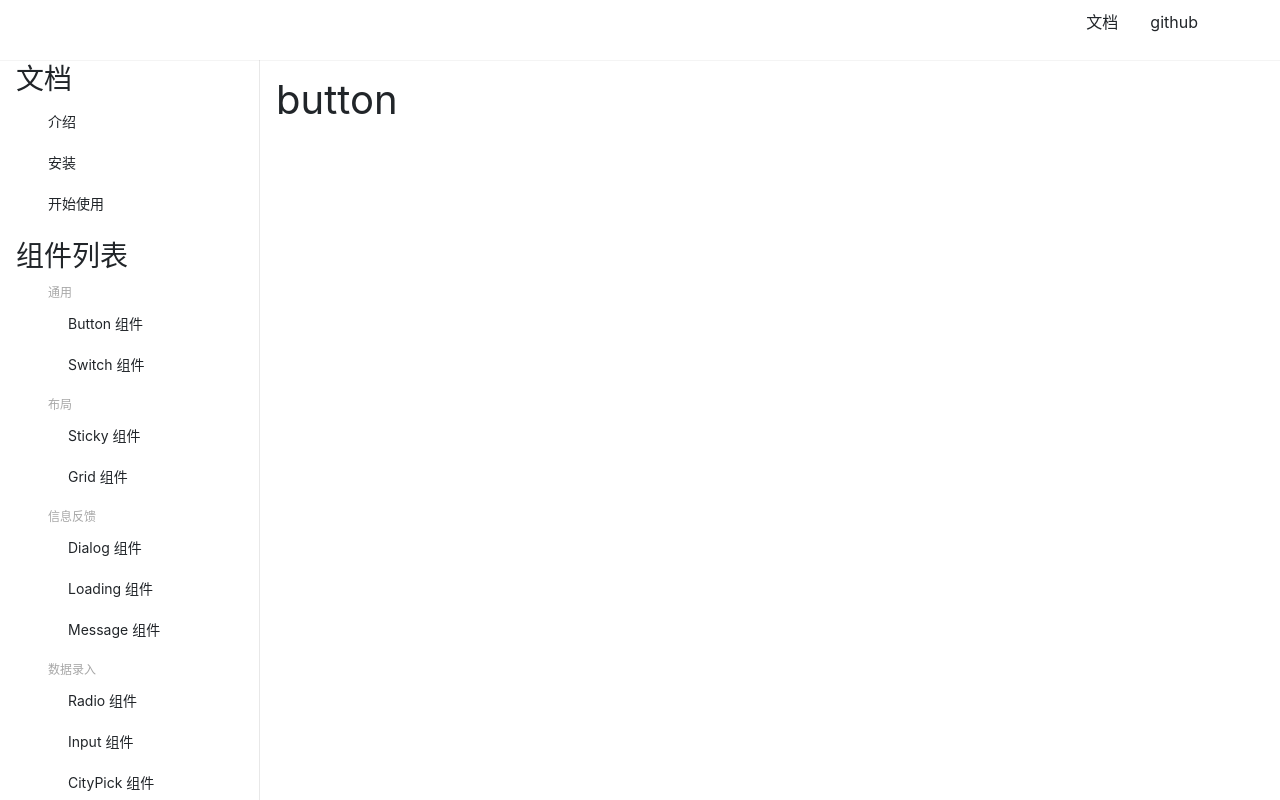
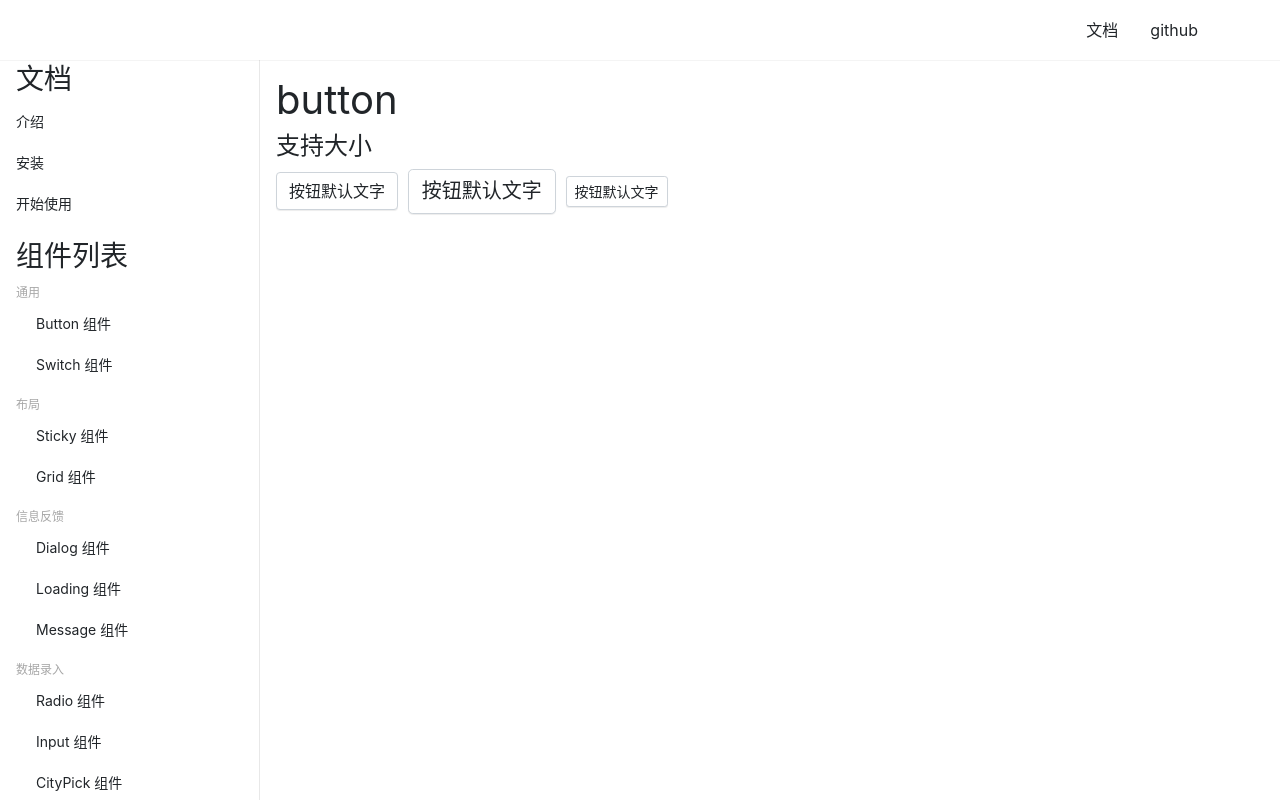
Before and after one commit to cqhaisenbao/zero-ui-uat, a React (Create React App) app: page /doc/button in a window 1280 px wide. Built offline with nearby package versions, Linux system fonts and the light colour scheme.

Commit message:
优化一波样式

```diff
--- a/public/index.html
+++ b/public/index.html
@@ -5,7 +5,7 @@
     <link rel="icon" href="%PUBLIC_URL%/favicon.ico"/>
     <meta name="viewport" content="width=device-width, initial-scale=1"/>
     <meta name="theme-color" content="#000000"/>
-    <script src="//at.alicdn.com/t/font_2704630_9gr1hs287yb.js"></script>
+    <script src="//at.alicdn.com/t/font_2704630_b1i8su3y4ht.js"></script>
     <meta
             name="description"
             content="Web site created using create-react-app"
--- a/src/components/Button/Button.tsx
+++ b/src/components/Button/Button.tsx
@@ -1,10 +1,7 @@
 import React, {AnchorHTMLAttributes, ButtonHTMLAttributes, FC} from 'react';
 import classNames from 'classnames';
 
-export enum ButtonSize {
-    Large = 'lg',
-    Small = 'sm'
-}
+export type ButtonSize = 'lg' | 'sm'
 
 export type ButtonType = 'primary' | 'default' | 'danger' | 'link'
 
@@ -49,6 +46,7 @@ export const Button: FC<ButtonProps> = (props) => {
 
 Button.defaultProps = {
     disabled: false,
+    children: '按钮默认文字',
     btnType: 'default'
 };
 
--- a/src/styles/_variables.scss
+++ b/src/styles/_variables.scss
@@ -189,8 +189,8 @@ $btn-padding-y-sm: 0.25rem !default;
 $btn-padding-x-sm: 0.5rem !default;
 $btn-font-size-sm: $font-size-sm !default;
 
-$btn-padding-y-lg: 0.5rem !default;
-$btn-padding-x-lg: 1rem !default;
+$btn-padding-y-lg: 0.4rem !default;
+$btn-padding-x-lg: 0.8rem !default;
 $btn-font-size-lg: $font-size-lg !default;
 
 // 按钮边框
--- a/src/views/components/Topnav.scss
+++ b/src/views/components/Topnav.scss
@@ -37,6 +37,7 @@ $color: #007974;
     display: flex;
     white-space: nowrap;
     flex-wrap: nowrap;
+    margin-bottom: 0;
 
     > li {
       margin: 0 2em;
--- a/src/views/components/Topnav.tsx
+++ b/src/views/components/Topnav.tsx
@@ -17,7 +17,7 @@ export const Topnav: React.FC<TopnavProps> = (props) => {
             <div className="topnav">
                 <Link to="/" className="logo">
                     <svg className="icon">
-                        <use xlinkHref="#icon-mianxingmihoutao"/>
+                        <use xlinkHref="#icon-shandian"/>
                     </svg>
                 </Link>
                 <ul className="menu">
--- a/src/views/demos/ButtonDemo.tsx
+++ /dev/null
@@ -1,7 +0,0 @@
-export const ButtonDemo = (props: any) => {
-    return (
-        <div >
-            <h1>button</h1>
-        </div>
-    );
-};
--- /dev/null
+++ b/src/views/demos/buttonDemo/ButtonDemo.scss
@@ -0,0 +1,5 @@
+.buttonDemo {
+  .btn {
+    margin-right: 10px;
+  }
+}
--- /dev/null
+++ b/src/views/demos/buttonDemo/ButtonDemo.tsx
@@ -0,0 +1,15 @@
+import Button from "../../../components/Button";
+import React from "react";
+import './ButtonDemo.scss';
+
+export const ButtonDemo: React.FC = (props: any) => {
+    return (
+        <div className="buttonDemo">
+            <h1>button</h1>
+            <h4>支持大小</h4>
+            <Button/>
+            <Button size="lg"/>
+            <Button size="sm"/>
+        </div>
+    );
+};
--- a/src/views/doc/Doc.scss
+++ b/src/views/doc/Doc.scss
@@ -11,6 +11,7 @@ $aside-index: 0;
     background: #ffffff;
     color: #333;
   }
+
   > .content {
     padding-top: 60px;
     padding-left: 260px;
@@ -20,13 +21,19 @@ $aside-index: 0;
     }
   }
 }
+
 .content {
   display: flex;
+
   > aside {
     width: 260px;
+
     > ol {
+      padding-left: 0;
+
       &.components {
         padding-bottom: 50px;
+
         span {
           margin-top: 10px;
           display: block;
@@ -37,10 +44,13 @@ $aside-index: 0;
           font-weight: 500;
           cursor: default;
         }
+
         > li {
           a {
             padding-left: 36px;
+
             &:hover {
+              text-decoration: none;
               background: #f4f4f5;
             }
           }
@@ -48,12 +58,14 @@ $aside-index: 0;
       }
     }
   }
+
   > main {
     flex-grow: 1;
     padding: 16px;
     background: white;
   }
 }
+
 aside {
   width: 260px;
   position: fixed;
@@ -65,11 +77,13 @@ aside {
   border-right: 1px solid #e8e8e8;
   z-index: 10;
   background: #fff;
+
   > h3 {
     margin-bottom: 4px;
     margin-top: 3px;
     padding: 0 16px;
   }
+
   > ol {
     > li {
       > a {
@@ -78,13 +92,15 @@ aside {
         text-decoration: none;
         font-size: 14px;
       }
+
       .router-link-active {
         border-left: 4px solid #3f51b5;
         background: #323232;
         color: white;
         font-weight: 500;
         transition: all .3s linear;
-        padding-left: 32px!important;
+        padding-left: 32px !important;
+
         &:hover {
           background: #323232 !important;
         }
@@ -92,6 +108,7 @@ aside {
     }
   }
 }
+
 main {
   overflow: auto;
 }
--- a/src/views/doc/Doc.tsx
+++ b/src/views/doc/Doc.tsx
@@ -2,7 +2,7 @@ import Topnav from "../components/Topnav";
 import {Link, Route, useRouteMatch} from "react-router-dom";
 import './Doc.scss';
 import React from "react";
-import {ButtonDemo} from "../demos/ButtonDemo";
+import {ButtonDemo} from "../demos/buttonDemo/ButtonDemo";
 
 const Doc = () => {
     const {url} = useRouteMatch();
```
